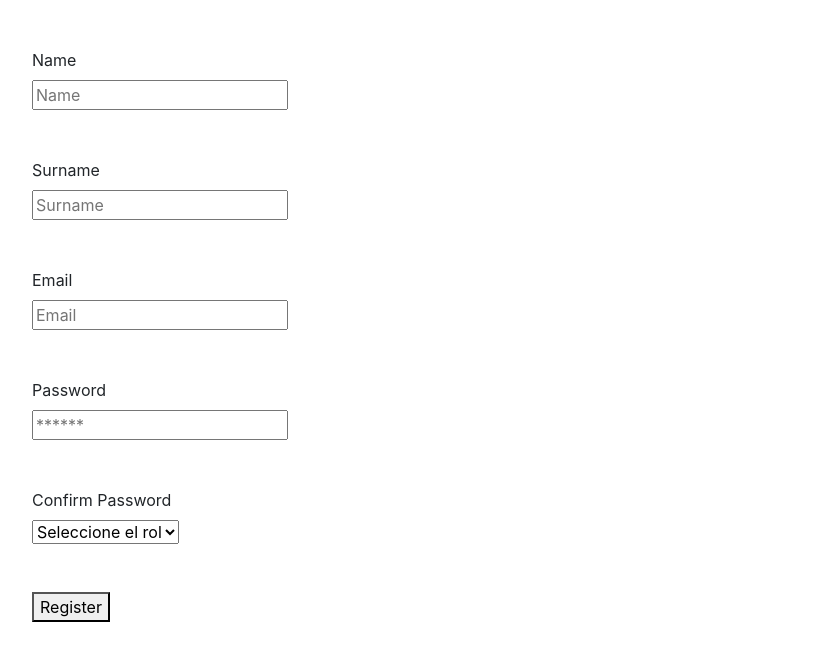
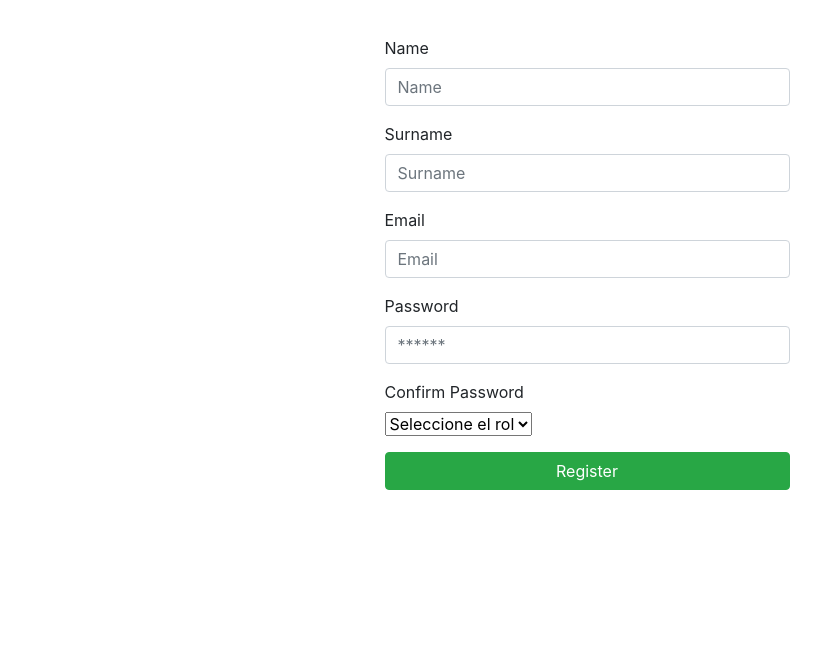
Before and after one commit to mmelgarg3/frontend-adelicia, a React (Create React App) app: page /register in a window 1280 px wide. Shown: the top 660 px of the page, without its empty margins (53-874 px from the left). Built offline with nearby package versions, Linux system fonts and the light colour scheme.

Commit message:
migrating to bootstrap in register page

```diff
--- a/src/components/Register.jsx
+++ b/src/components/Register.jsx
@@ -36,64 +36,63 @@ const Register = () => {
 	};
 
 	return (
-		<section className="hero has-background-grey-light is-fullheight is-fullwidth">
-			<div className="hero-body">
-				<div className="container">
-					<div className="columns is-centered">
-						<div className="column is-4-desktop">
-							<form onSubmit={Register} className="box">
+		<section className="container">
+			<div className="row">
+				<div className="col-md-5 mx-auto">
+						<div className="card-body">
+							<form onSubmit={Register} className="form-group">
 								<p className="has-text-centered">{msg}</p>
-								<div className="field mt-5">
+								<div className="form-group">
 									<label className="label">Name</label>
-									<div className="controls">
+									<div className="form-group">
 										<input
 											type="text"
-											className="input"
+											className="form-control"
 											placeholder="Name"
 											value={name}
 											onChange={(e) => setName(e.target.value)}
 										/>
 									</div>
 								</div>
-								<div className="field mt-5">
+								<div className="">
 									<label className="label">Surname</label>
-									<div className="controls">
+									<div className="form-group">
 										<input
 											type="text"
-											className="input"
+											className="form-control"
 											placeholder="Surname"
 											value={surname}
 											onChange={(e) => setSurname(e.target.value)}
 										/>
 									</div>
 								</div>
-								<div className="field mt-5">
+								<div className="form-group">
 									<label className="label">Email</label>
-									<div className="controls">
+									<div className="form-group">
 										<input
 											type="text"
-											className="input"
+											className="form-control"
 											placeholder="Email"
 											value={email}
 											onChange={(e) => setEmail(e.target.value)}
 										/>
 									</div>
 								</div>
-								<div className="field mt-5">
+								<div className="">
 									<label className="label">Password</label>
-									<div className="controls">
+									<div className="form-group">
 										<input
 											type="password"
-											className="input"
+											className="form-control"
 											placeholder="******"
 											value={password}
 											onChange={(e) => setPassword(e.target.value)}
 										/>
 									</div>
 								</div>
-								<div className="field mt-5">
+								<div className="">
 									<label className="label">Confirm Password</label>
-									<div className="controls">
+									<div className="form-group">
 										<select
 											className="form-select"
 											aria-label="Default select"
@@ -108,13 +107,12 @@ const Register = () => {
 									</div>
 								</div>
 
-								<div className="field mt-5">
-									<button className="button is-success is-fullwidth">Register</button>
+								<div className="form-group">
+									<button className="btn btn-success btn-block">Register</button>
 								</div>
 							</form>
 						</div>
 					</div>
-				</div>
 			</div>
 		</section>
 	);
```
